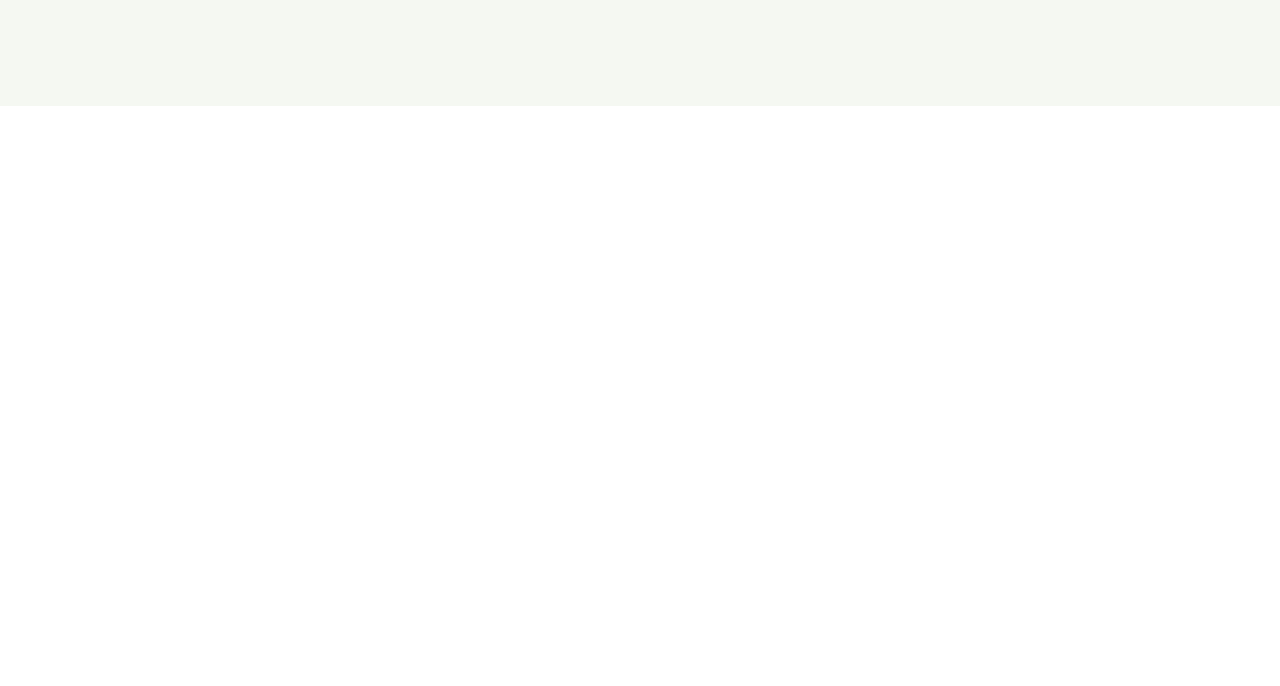
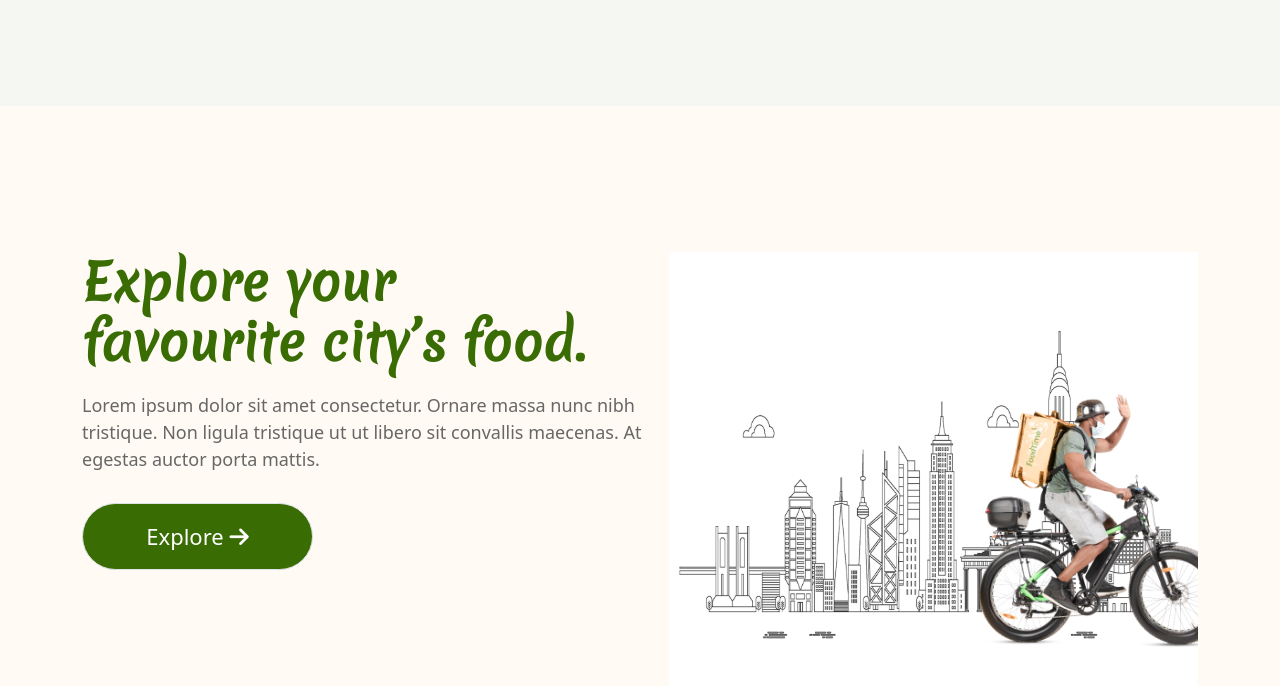
Before and after one commit to ajkn1904/food-time, a plain HTML site: page index.html in a window 1280 px wide. Shown: the part 720-1406 px from the top of the page. Before the commit the page ends 826 px from the top, so only its background shows below. Drawn offline with nearby package versions, Linux system fonts and the light colour scheme; files whose address does not match are found by name.

Commit message:
deliver-man section added

```diff
--- a/index.html
+++ b/index.html
@@ -123,6 +123,34 @@
     </header>
 
 
+
+
+    <section class="delivery-content">
+
+        <div class="container d-flex flex-column flex-lg-row">
+
+            <div>
+                <h1 class="primary-text second-heading fonts">Explore your favourite city’s food.</h1>
+                <p class="regular-text section-text">Lorem ipsum dolor sit amet consectetur. Ornare massa nunc nibh
+                    tristique. Non ligula tristique ut ut
+                    libero sit convallis maecenas. At egestas auctor porta mattis.</p>
+                <button class="btn flex align-items-center border" id="explore-btn">
+                    <span>Explore</span>
+                    <i class="fa-solid fa-arrow-right"></i>
+                </button>
+            </div>
+
+
+
+            <div class="position-relative img-fluid delivery-man-animation">
+                <img src="./images/image 2.png" alt="" class="delivery-man-background">
+                <img class="delivery-man" src="./images/delivery_man.png" alt="">
+            </div>
+        </div>
+
+    </section>
+
+
     <script src="https://kit.fontawesome.com/8d8d0b2fc7.js" crossorigin="anonymous"></script>
     <script src="https://cdn.jsdelivr.net/npm/bootstrap@5.3.0-alpha3/dist/js/bootstrap.bundle.min.js"
         integrity="sha384-ENjdO4Dr2bkBIFxQpeoTz1HIcje39Wm4jDKdf19U8gI4ddQ3GYNS7NTKfAdVQSZe"
--- a/styles.css
+++ b/styles.css
@@ -130,11 +130,25 @@
     font-size: 65px;
 }
 
+.second-heading {
+    width: 527px;
+    height: 130px;
+    font-weight: 700;
+    font-size: 50px;
+    margin-bottom: 10px;
+}
+
 .header-text {
     font-weight: 600;
     font-size: 24px;
     padding-top: 27px;
     padding-bottom: 27px;
+}
+
+.section-text {
+    font-weight: 400;
+    font-size: 18px;
+    padding-bottom: 14px;
 }
 
 .search-bar {
@@ -174,6 +188,16 @@
     height: 100%;
     border-radius: 100px;
 }
+
+#explore-btn {
+    font-weight: 500;
+    font-size: 22px;
+    font-size: normal;
+    width: 231px;
+    height: 67px;
+    border-radius: 100px;
+}
+
 
 .fa-magnifying-glass {
     margin-right: 8px;
@@ -241,7 +265,44 @@
 
 
 
+.delivery-content {
+    padding-top: 146px;
+    padding-bottom: 49px;
+    background-color: #ff8c000c;
+}
 
+.delivery-man-animation {
+    overflow: hidden;
+    width: 751px;
+    height: 500.67px;
+}
+
+.delivery-man-background {
+    width: 100%;
+    height: 100%;
+}
+
+
+.delivery-man {
+    position: absolute;
+    top: 10px;
+    left: -100%;
+    animation: moveImage 8s linear infinite;
+}
+
+
+
+@keyframes moveImage {
+    0% {
+        left: -100%;
+        /* Starting position outside the container */
+    }
+
+    100% {
+        left: 100%;
+        /* End position outside the container */
+    }
+}
 
 
 
@@ -317,9 +378,22 @@
         left: 270px;
     }
 
-    .header-content-leaf{
-        top:-280px;
-        left:-160px;
+    .header-content-leaf {
+        top: -280px;
+        left: -160px;
+    }
+
+    .section-text {
+        width: 567px;
+    }
+
+    .delivery-man-animation {
+        margin-left: 20px;
+    }
+
+    .delivery-man {
+        height: 400px;
+        top: 60px;
     }
 }
 
@@ -394,9 +468,22 @@
         left: 25%;
     }
 
-    .header-content-leaf{
-        top:-210px;
-        left:-260px;
+    .header-content-leaf {
+        top: -210px;
+        left: -260px;
+    }
+
+    .section-text {
+        width: 567px;
+    }
+
+    .delivery-man-animation {
+        margin-left: 10px;
+    }
+
+    .delivery-man {
+        height: 350px;
+        top: 100px;
     }
 
 }
@@ -447,9 +534,18 @@
         left: 210px;
     }
 
-    .header-content-leaf{
-        top:-200px;
-        left:-250px;
+    .header-content-leaf {
+        top: -200px;
+        left: -250px;
+    }
+
+    .delivery-man-animation {
+        margin-top: 80px;
+    }
+
+    .delivery-man {
+        height: 350px;
+        top: 100px;
     }
 
 }
@@ -517,4 +613,18 @@
         width: 0%;
     }
 
+    .second-heading {
+        width: 90vw;
+        font-size: 30px;
+    }
+
+    .delivery-man-animation {
+        margin-top: 80px;
+    }
+
+    .delivery-man {
+        height: 300px;
+        top: 140px;
+    }
+
 }
```
